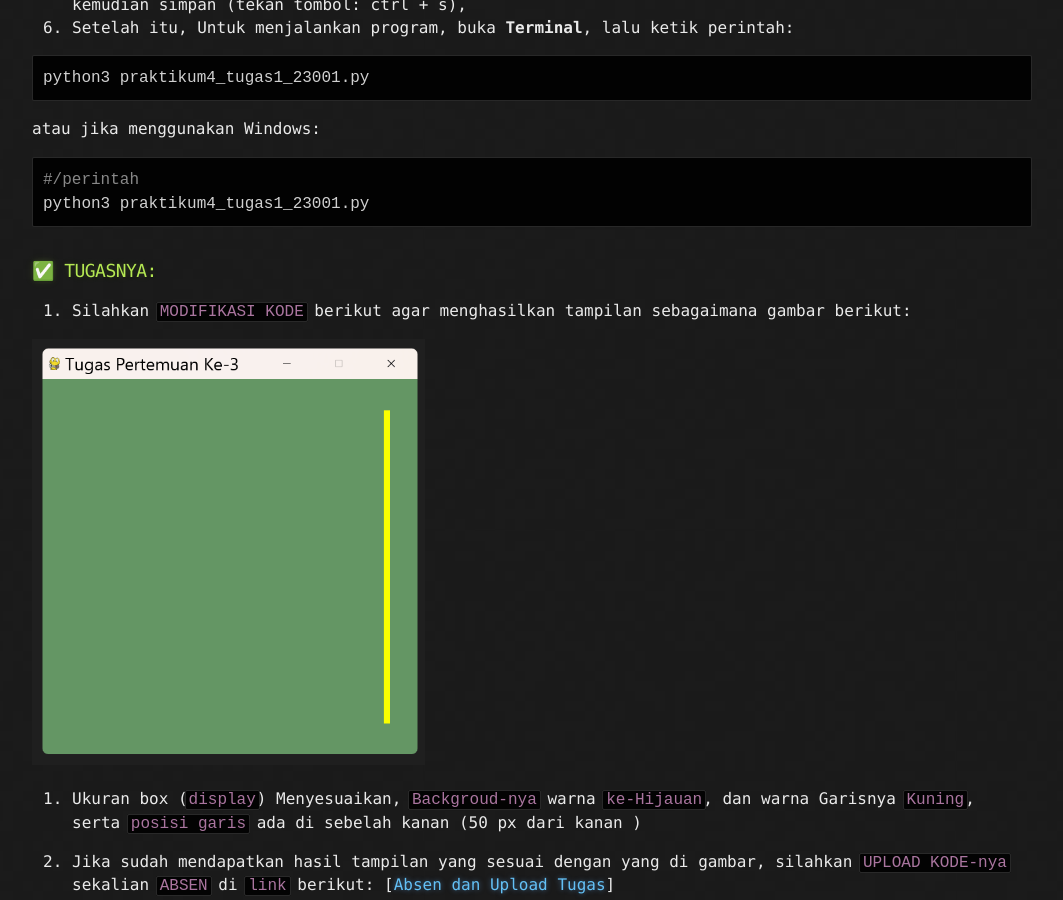
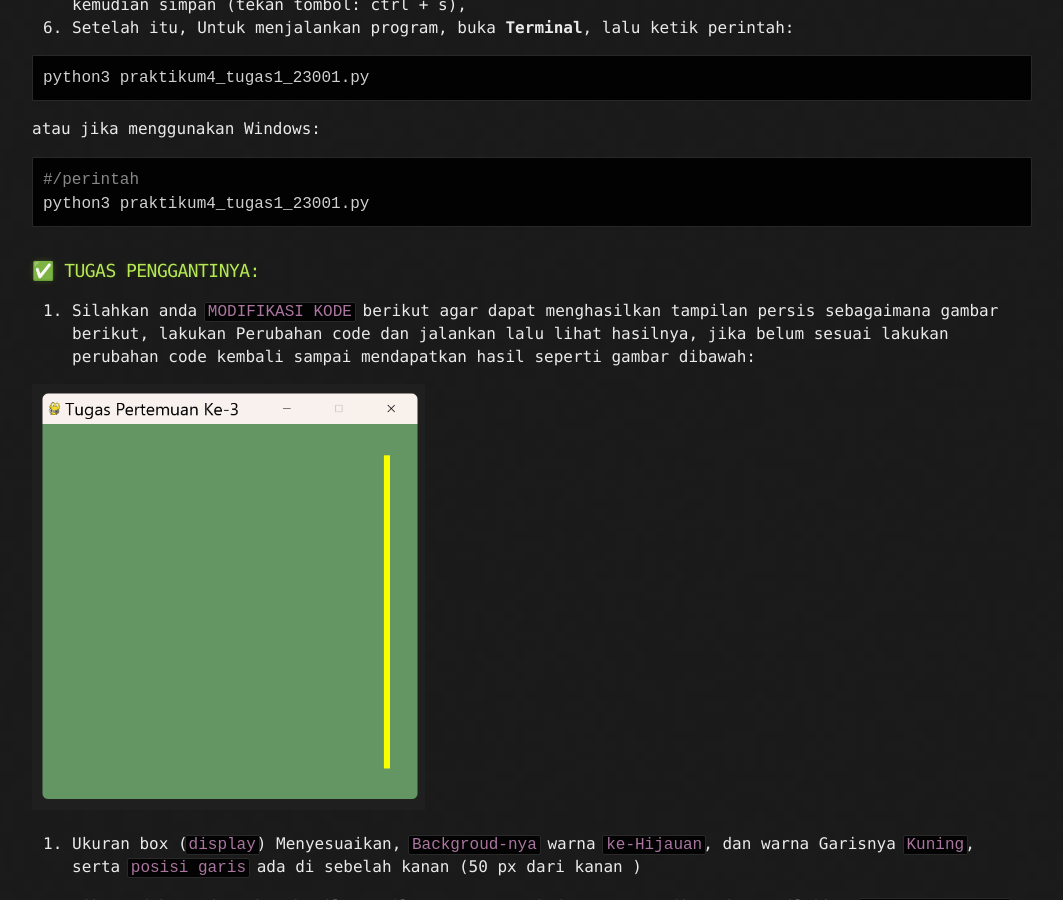
Before and after one commit to infoummu/gak, a Jekyll site: the page built from _posts/2025-10-29-KuliahGK-P4-Materi-dasar-python-draw-line.md, in a window 1280 px wide and 900 px high, scrolled down 534 px. Shown: the whole window, without its empty margins (108-1171 px from the left). Built offline with Jekyll 4.4.1, drawn with Linux system fonts in a browser that asks for light colours.

Commit message:
Fix halaman Post Pertemuan Pengganti P4 Grafika Komputer

````diff
--- a/_posts/2025-10-29-KuliahGK-P4-Materi-dasar-python-draw-line.md
+++ b/_posts/2025-10-29-KuliahGK-P4-Materi-dasar-python-draw-line.md
@@ -30,9 +30,9 @@ atau jika menggunakan Windows:
 python3 praktikum4_tugas1_23001.py
 ```
 
-### ✅ TUGASNYA:
+### ✅ TUGAS PENGGANTINYA:
 
-1. Silahkan `MODIFIKASI KODE` berikut agar menghasilkan tampilan sebagaimana gambar berikut:
+1. Silahkan anda `MODIFIKASI KODE` berikut agar dapat menghasilkan tampilan persis sebagaimana gambar berikut, lakukan Perubahan code dan jalankan lalu lihat hasilnya, jika belum sesuai lakukan perubahan code kembali sampai mendapatkan hasil seperti gambar dibawah:
 
 ![Gambar Tugas1](/gak/assets/img/tugas1_gak.png)
 
````
